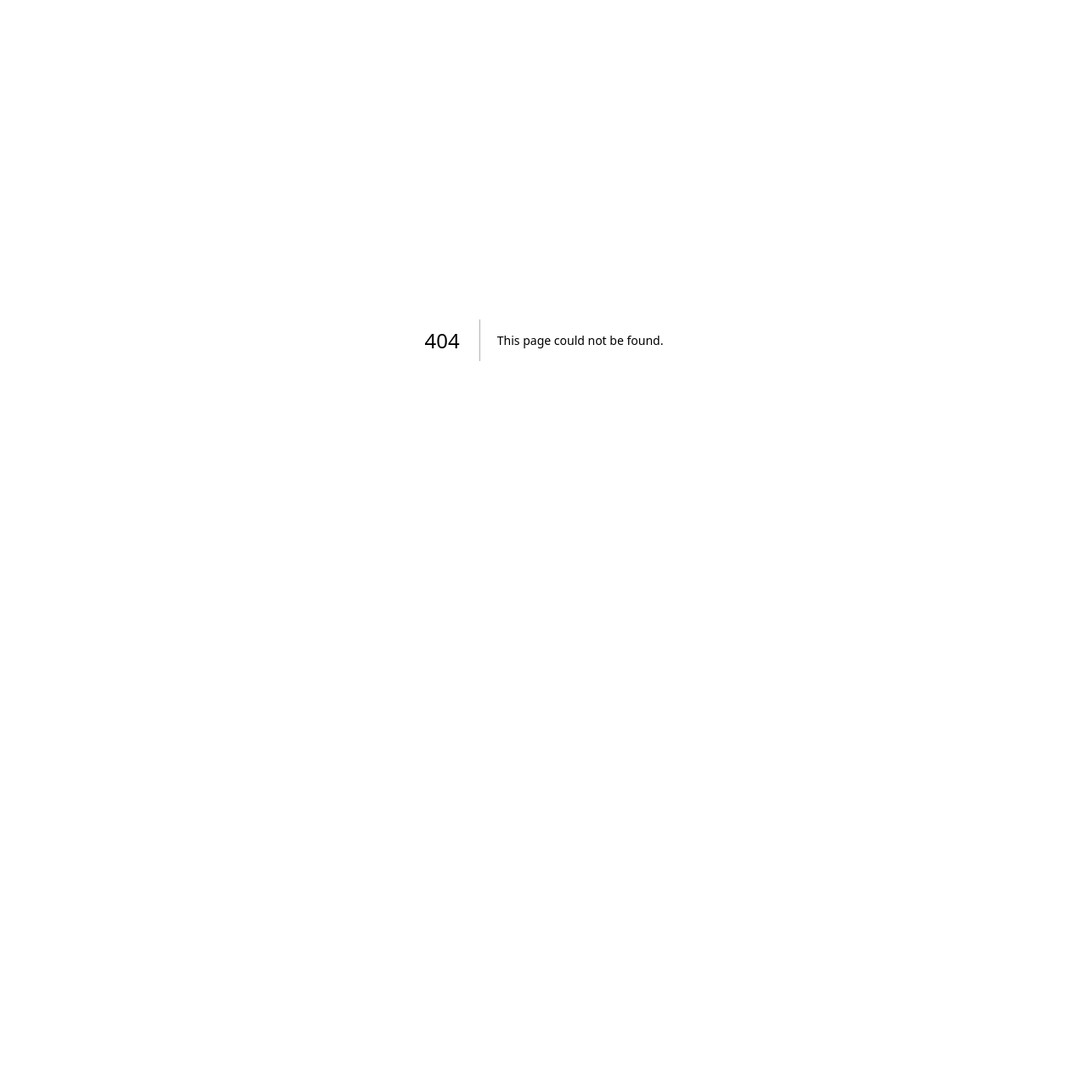
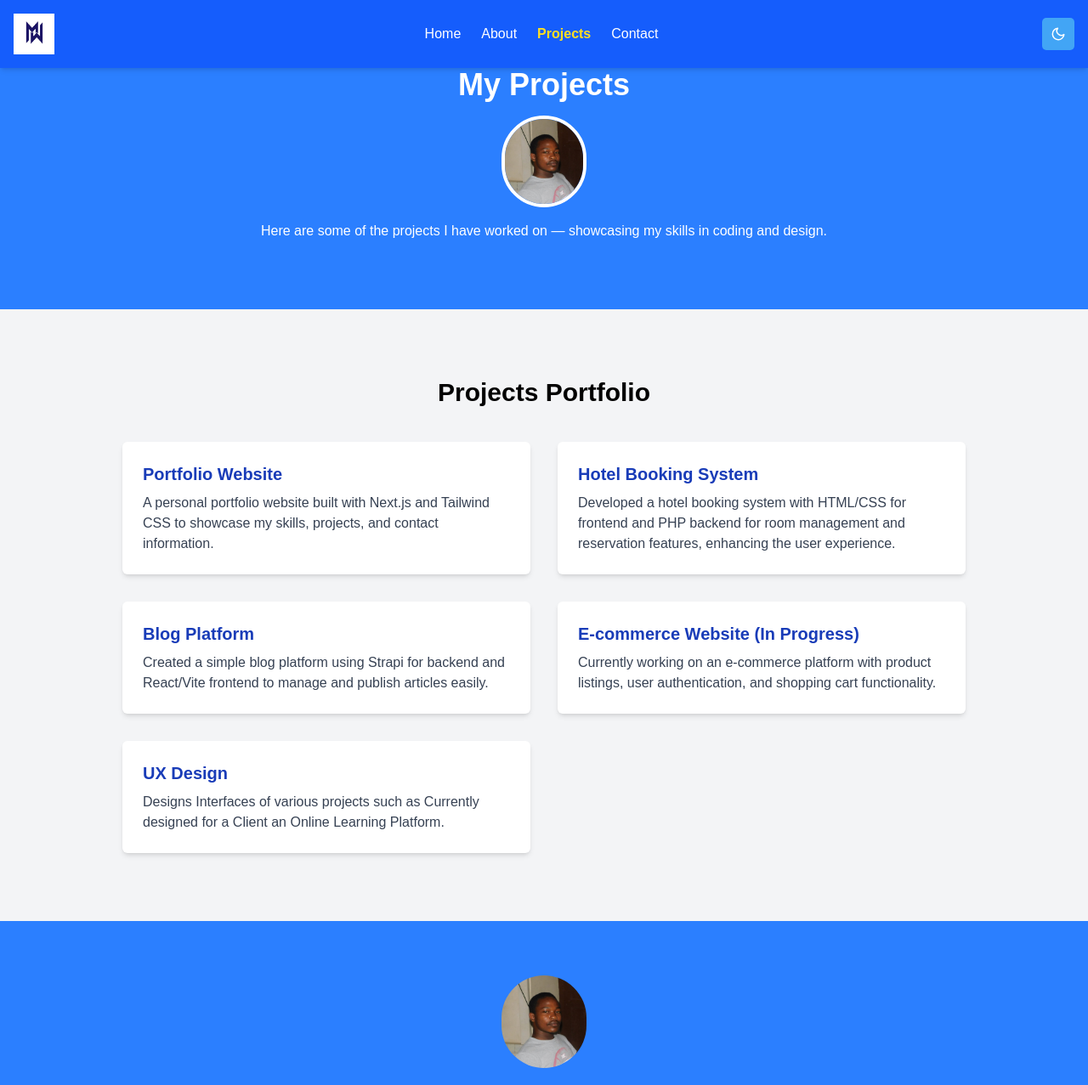
Before and after one commit to mike-willy/my-portfolio, a Next.js app: page /Projects in a window 1280 px wide. Before the commit this address had no page. Shown: the top 1277 px of the page at 85% size. Before the commit the page ends 800 px from the top, so only its background shows below. Built offline with nearby package versions, Linux system fonts and the light colour scheme.

Commit message:
All changes imade

```diff
--- /dev/null
+++ b/declarations.d.ts
@@ -0,0 +1 @@
+declare module 'html2pdf.js';
--- a/package.json
+++ b/package.json
@@ -12,10 +12,12 @@
     "@fortawesome/fontawesome-svg-core": "^6.7.2",
     "@fortawesome/free-brands-svg-icons": "^6.7.2",
     "@fortawesome/react-fontawesome": "^0.2.2",
+    "html2pdf.js": "^0.10.3",
     "next": "15.2.4",
     "nodemailer": "^6.10.0",
     "react": "^19.0.0",
-    "react-dom": "^19.0.0"
+    "react-dom": "^19.0.0",
+    "react-icons": "^5.5.0"
   },
   "devDependencies": {
     "@eslint/eslintrc": "^3",
@@ -28,7 +30,7 @@
     "eslint": "^9",
     "eslint-config-next": "15.2.4",
     "postcss": "^8.5.3",
-    "tailwindcss": "^4.1.1",
+    "tailwindcss": "^4.1.3",
     "typescript": "^5"
   }
 }
--- /dev/null
+++ b/src/app/About/page.tsx
@@ -0,0 +1,73 @@
+"use client";
+
+import Image from "next/image";
+import Navbar from "@/components/Navbar";
+
+export default function AboutPage() {
+  return (
+    <div className="bg-blue-500 min-h-screen">
+      <Navbar />
+
+      {/* Header Section */}
+      <section className="flex flex-col items-center text-center text-white py-20">
+        <h1 className="text-4xl font-bold">About Me</h1>
+        <Image
+          src="/portfolio.jpg"
+          alt="Profile Picture"
+          width={100}
+          height={100}
+          className="rounded-full border-4 border-white mt-4"
+        />
+        <p className="mt-4 max-w-2xl">
+          A brief overview of my background, hobbies, and future ambitions.
+        </p>
+      </section>
+
+      {/* Bio Template Section */}
+      <section className="py-20 bg-gray-100 text-center">
+        <h2 className="text-3xl font-bold text-dark-800 mb-10">My Bio</h2>
+
+        <div className="max-w-3xl mx-auto bg-white p-8 rounded-md shadow-md text-left space-y-6">
+          <div>
+            <h3 className="text-xl font-semibold text-blue-800 mb-2">Name:</h3>
+            <p className="text-gray-700">Mike William</p>
+          </div>
+
+          <div>
+            <h3 className="text-xl font-semibold text-blue-800 mb-2">Education:</h3>
+            <p className="text-gray-700">
+              Currently pursuing Bachelor of Science in Business Information Technology (Fourth Year) at Dedan Kimathi University of Technology.
+            </p>
+          </div>
+
+          <div>
+            <h3 className="text-xl font-semibold text-blue-800 mb-2">High School:</h3>
+            <p className="text-gray-700">Homa Bay High School</p>
+          </div>
+
+          <div>
+            <h3 className="text-xl font-semibold text-blue-800 mb-2">Attachment:</h3>
+            <p className="text-gray-700">
+              Completed my industrial attachment at Swahilipot Hub, actively participating in web development projects and improving my skills in building modern websites.
+            </p>
+          </div>
+
+          <div>
+            <h3 className="text-xl font-semibold text-blue-800 mb-2">Hobbies:</h3>
+            <ul className="list-disc list-inside text-gray-700">
+              <li>Coding</li>
+              <li>Designing</li>
+            </ul>
+          </div>
+
+          <div>
+            <h3 className="text-xl font-semibold text-blue-800 mb-2">Future Goal:</h3>
+            <p className="text-gray-700">
+              To become a skilled Full Stack Developer, capable of building complete web applications from frontend to backend, and contribute to solving real-world problems through technology.
+            </p>
+          </div>
+        </div>
+      </section>
+    </div>
+  );
+}
--- /dev/null
+++ b/src/app/Projects/page.tsx
@@ -0,0 +1,91 @@
+"use client";
+
+import Image from "next/image";
+import Navbar from "@/components/Navbar";
+import Link from "next/link";
+
+export default function ProjectsPage() {
+  return (
+    <div className="bg-blue-500 min-h-screen">
+      <Navbar />
+
+      {/* Header Section */}
+      <section className="flex flex-col items-center text-center text-white py-20">
+        <h1 className="text-4xl font-bold">My Projects</h1>
+        <Image
+          src="/portfolio.jpg"
+          alt="Profile Picture"
+          width={100}
+          height={100}
+          className="rounded-full border-4 border-white mt-4"
+        />
+        <p className="mt-4 max-w-2xl">
+          Here are some of the projects I have worked on — showcasing my skills in coding and design.
+        </p>
+      </section>
+
+      {/* Projects Section */}
+      <section className="py-20 bg-gray-100 text-center">
+        <h2 className="text-3xl font-bold text-dark-800 mb-10">Projects Portfolio</h2>
+
+        <div className="max-w-5xl mx-auto grid md:grid-cols-2 gap-8 px-4">
+          {[
+            {
+              title: "Portfolio Website",
+              desc: "A personal portfolio website built with Next.js and Tailwind CSS to showcase my skills, projects, and contact information.",
+            },
+            {
+              title: "Hotel Booking System",
+              desc: "Developed a hotel booking system with HTML/CSS for frontend and PHP backend for room management and reservation features, enhancing the user experience.",
+            },
+            {
+              title: "Blog Platform",
+              desc: "Created a simple blog platform using Strapi for backend and React/Vite frontend to manage and publish articles easily.",
+            },
+            {
+              title: "E-commerce Website (In Progress)",
+              desc: "Currently working on an e-commerce platform with product listings, user authentication, and shopping cart functionality.",
+            },
+            {
+              title: "UX Design",
+              desc: "Designs Interfaces of various projects such as Currently designed for a Client an Online Learning Platform.",
+            },
+          ].map((project, index) => (
+            <div
+              key={index}
+              className="bg-white p-6 rounded-md shadow-md text-left transform hover:-translate-y-2 hover:scale-105 hover:shadow-lg transition-all duration-300"
+            >
+              <h3 className="text-xl font-semibold text-blue-800 mb-2">{project.title}</h3>
+              <p className="text-gray-700">{project.desc}</p>
+            </div>
+          ))}
+        </div>
+      </section>
+
+     {/* Call To Action Section */}
+     <section className="bg-blue-450 py-16 text-center text-white">
+         <Image
+             src="/portfolio.jpg"
+             alt="Profile Picture"
+             width={100}
+             height={100}
+             className="rounded-full mx-auto mb-4"
+     />
+     <h2 className="text-2xl font-bold mb-4">Interested in hiring me for your project?</h2>
+     <p className="max-w-xl mx-auto mb-6">
+         Looking for a passionate developer to build your website or software product? Feel free to reach out via email at <span className="underline">ochiengmikewilliam@gmail.com</span> or use the{" "}
+         <Link href="/Contact" className="underline hover:text-dark-800">
+         Contact
+         </Link>{" "}
+          page to reach me.
+     </p>
+
+     <Link href="/Contact">
+     <button className="bg-yellow-700 px-6 py-2 rounded-md text-dark hover:bg-yellow-800 transition duration-300">
+      Let's Talk
+     </button>
+     </Link>
+     </section>
+     </div>
+  );
+}
--- a/src/app/globals.css
+++ b/src/app/globals.css
@@ -89,3 +89,16 @@ button {
 button:hover {
   background-color: #1e88e5;
 }
+
+/* Light mode (default) */
+body {
+  background-color: white;
+  color: black;
+  transition: background-color 0.3s, color 0.3s;
+}
+
+/* Dark mode */
+body.dark-mode {
+  background-color: #1a1a2e;
+  color: white;
+}
--- a/src/components/Navbar.tsx
+++ b/src/components/Navbar.tsx
@@ -1,16 +1,95 @@
+"use client"; // Required for useState and usePathname
+import { useState, useEffect } from "react";
 import Link from "next/link";
+import Image from "next/image";
+import { usePathname } from "next/navigation";
+import { FiMenu, FiX, FiSun, FiMoon } from "react-icons/fi"; // Icons for menu & dark mode
 
 export default function Navbar() {
+  const pathname = usePathname();
+  const [isOpen, setIsOpen] = useState(false);
+  const [darkMode, setDarkMode] = useState(false);
+
+  useEffect(() => {
+    // On initial load, check the theme in localStorage
+    const savedTheme = localStorage.getItem("theme");
+    if (savedTheme === "dark") {
+      document.documentElement.classList.add("dark");
+      setDarkMode(true);
+    } else {
+      document.documentElement.classList.remove("dark");
+      setDarkMode(false);
+    }
+  }, []);
+
+  const toggleDarkMode = () => {
+    setDarkMode(!darkMode);
+    if (!darkMode) {
+      document.documentElement.classList.add("dark");
+      localStorage.setItem("theme", "dark");
+    } else {
+      document.documentElement.classList.remove("dark");
+      localStorage.setItem("theme", "light");
+    }
+  };
+
   return (
-    <nav className="bg-blue-600 text-white p-4 flex justify-between items-center">
-      <div className="text-lg font-bold">👨‍💻 My Portfolio</div>
-      <div className="space-x-6">
-        <Link href="/about">About</Link>
-        <Link href="/projects">Projects</Link>
-        <Link href="/blog">Blog</Link>
-        <Link href="/resume">Resume</Link>
-        <Link href="/Contact">Contact</Link>
-      </div>
-    </nav>
+    <div className={`${isOpen ? "bg-black/50 fixed inset-0 backdrop-blur-sm" : ""}`}>
+      <nav className="bg-blue-600 dark:bg-gray-900 text-white p-4 flex justify-between items-center fixed top-0 left-0 w-full shadow-md z-50">
+        {/* Logo */}
+        <Link href="/">
+          <Image
+            src="/MW.png"
+            alt="Portfolio Logo"
+            width={50}
+            height={50}
+            className="cursor-pointer md:w-12 md:h-12 w-8 h-8"
+          />
+        </Link>
+
+        {/* Desktop Navigation */}
+        <div className="hidden md:flex space-x-6">
+          {["", "About", "Projects",  "Contact"].map((item) => (
+            <Link
+              key={item}
+              href={item === "" ? "/" : `/${item}`}
+              className={`${
+                pathname === `/${item}` ? "font-bold text-yellow-300" : ""
+              } hover:text-yellow-300 transition`}
+            >
+              {item === "" ? "Home" : item.charAt(0).toUpperCase() + item.slice(1)}
+            </Link>
+          ))}
+        </div>
+
+        {/* Mobile Menu Button */}
+        <button onClick={() => setIsOpen(!isOpen)} className="md:hidden text-white text-2xl">
+          {isOpen ? <FiX /> : <FiMenu />}
+        </button>
+
+        {/* Dark Mode Toggle */}
+        <button onClick={toggleDarkMode} className="ml-4 text-lg">
+          {darkMode ? <FiSun /> : <FiMoon />}
+        </button>
+
+        {/* Mobile Menu */}
+        {isOpen && (
+          <div className="absolute top-16 right-4 bg-blue-700 dark:bg-gray-800 p-4 rounded-md shadow-md md:hidden transition-all duration-300 opacity-100 scale-100">
+            {["", "About", "Projects",  "Contact"].map((item) => (
+              <Link
+                key={item}
+                href={item === "" ? "/" : `/${item}`}
+                className={`block py-2 ${
+                  pathname === `/${item}` ? "font-bold text-yellow-300" : ""
+                } hover:text-yellow-300 transition`}
+                onClick={() => setIsOpen(false)}
+              >
+                {item === "" ? "Home" : item.charAt(0).toUpperCase() + item.slice(1)}
+              </Link>
+            ))}
+          </div>
+        )}
+      </nav>
+    </div>
   );
 }
--- /dev/null
+++ b/tailwind.config.js
@@ -0,0 +1,12 @@
+// tailwind.config.js
+module.exports = {
+    content: [
+      "./pages/**/*.{js,ts,jsx,tsx}",
+      "./components/**/*.{js,ts,jsx,tsx}",
+    ],
+    darkMode: 'class', // Enable class-based dark mode
+    theme: {
+      extend: {},
+    },
+    plugins: [],
+  };
```
Also changed, not shown: public/MW.PNG (added), 1 other file (tests, documents, lock files or other folders).
